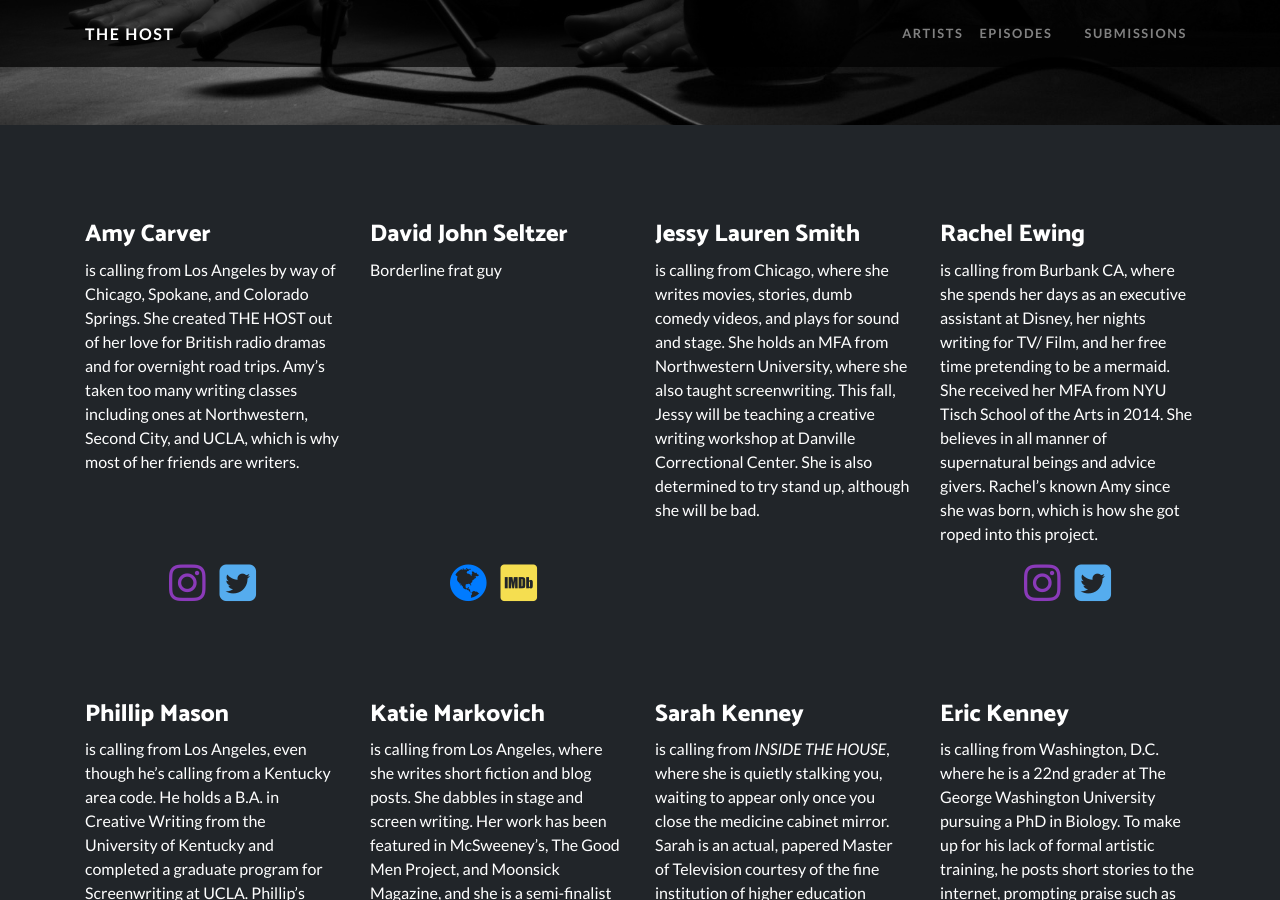
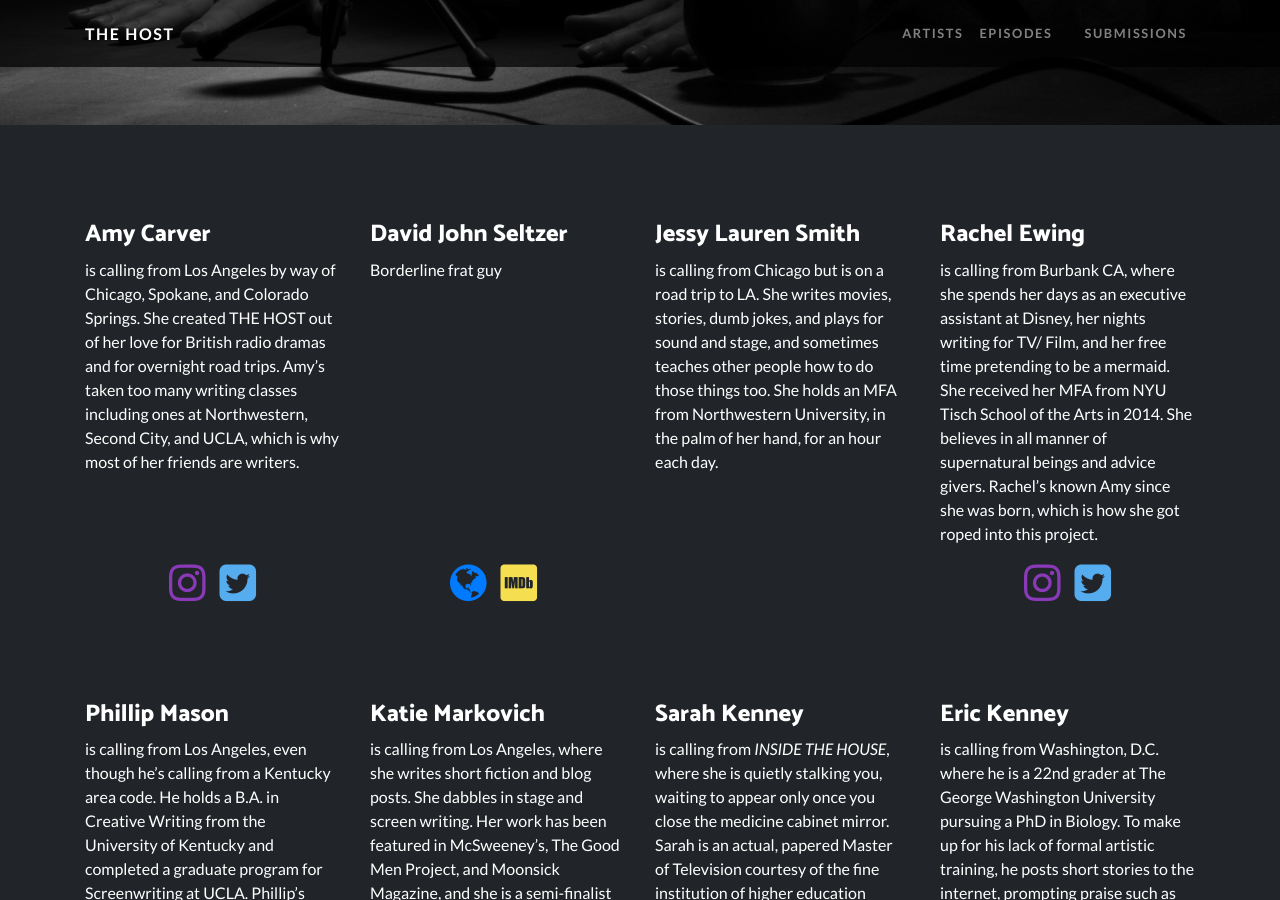
Before and after one commit to thehostpodcast/thehostpodcast.github.io, a Jekyll site: the page built from artists.markdown, in a window 1280 px wide and 900 px high, scrolled down 365 px. Built offline with Jekyll 4.4.1, drawn with Linux system fonts in a browser that asks for light colours.

Commit message:
Updated Jessy Lauren Smith

```diff
--- a/_artists/jessy-lauren-smith.markdown
+++ b/_artists/jessy-lauren-smith.markdown
@@ -4,4 +4,4 @@ date: 2018-07-26 21:38:00 Z
 position: 10
 ---
 
-is calling from Chicago, where she writes movies, stories, dumb comedy videos, and plays for sound and stage. She holds an MFA from Northwestern University, where she also taught screenwriting. This fall, Jessy will be teaching a creative writing workshop at Danville Correctional Center. She is also determined to try stand up, although she will be bad.
+is calling from Chicago but is on a road trip to LA. She writes movies, stories, dumb jokes, and plays for sound and stage, and sometimes teaches other people how to do those things too. She holds an MFA from Northwestern University, in the palm of her hand, for an hour each day.
```
